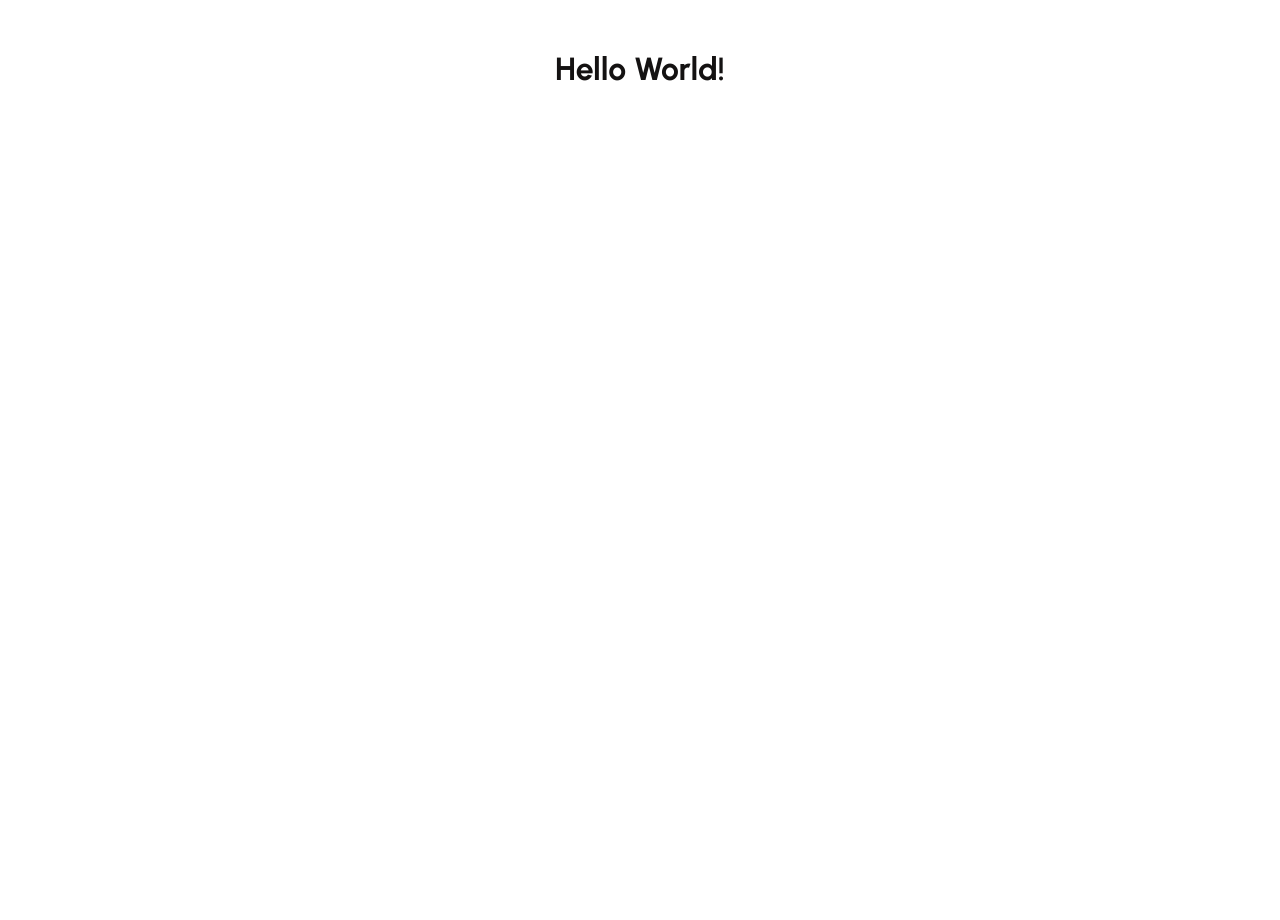
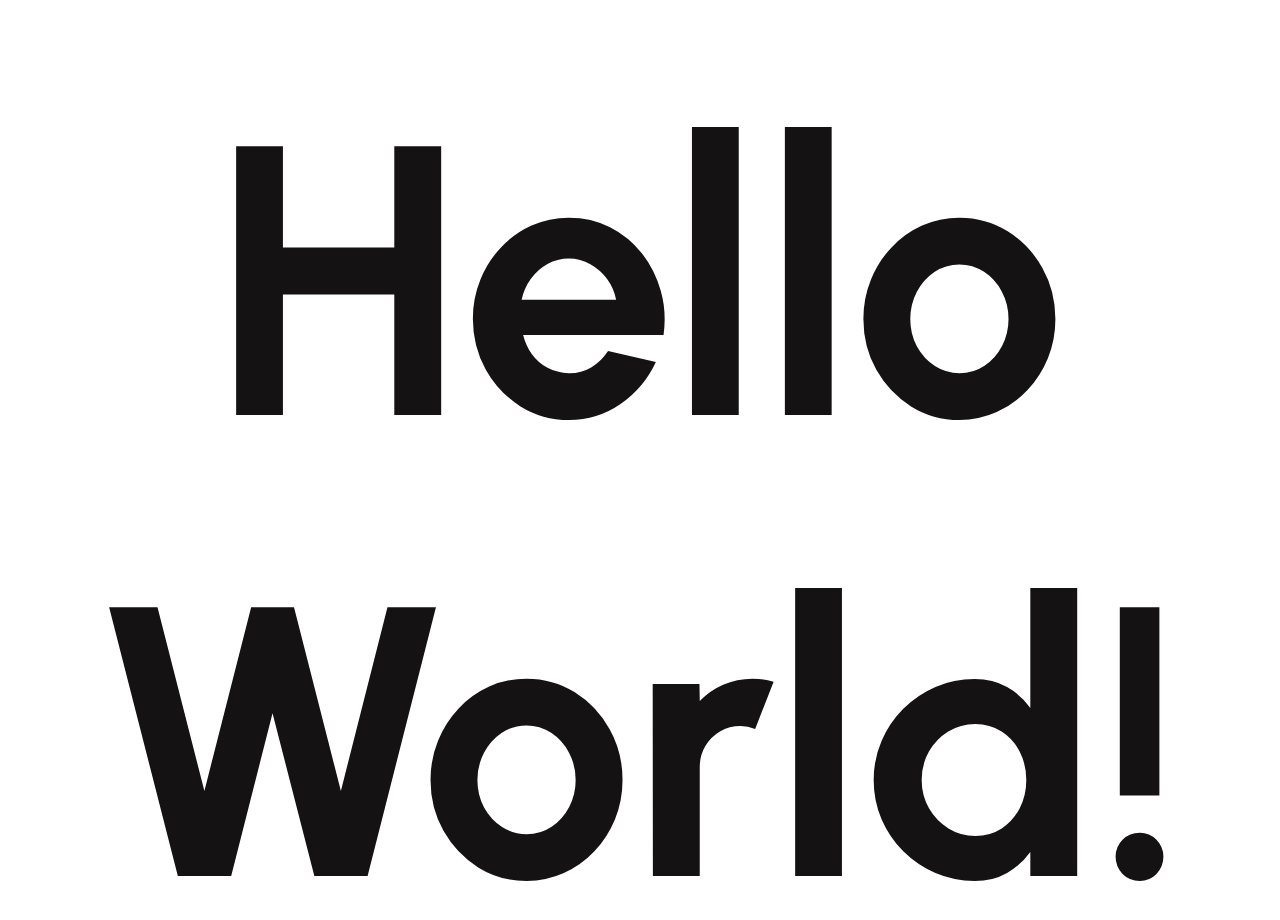
Before and after one commit to Freiburg-Seminar-AG-Softwareentwicklung/rapid_prototype, a plain HTML site: page HelloWorld/index.html in a window 1280 px wide. Before the commit the page ends 800 px from the top, so only its background shows below. Drawn offline with Linux system fonts and the light colour scheme.

Commit message:
Add font size to h1 in style.css

```diff
--- a/HelloWorld/style.css
+++ b/HelloWorld/style.css
@@ -3,4 +3,5 @@ h1 {
     text-align: center;
     font-family: Urbanist, sans-serif;
     margin-top: 50px;
+    font-size: 30vw
 }
```
